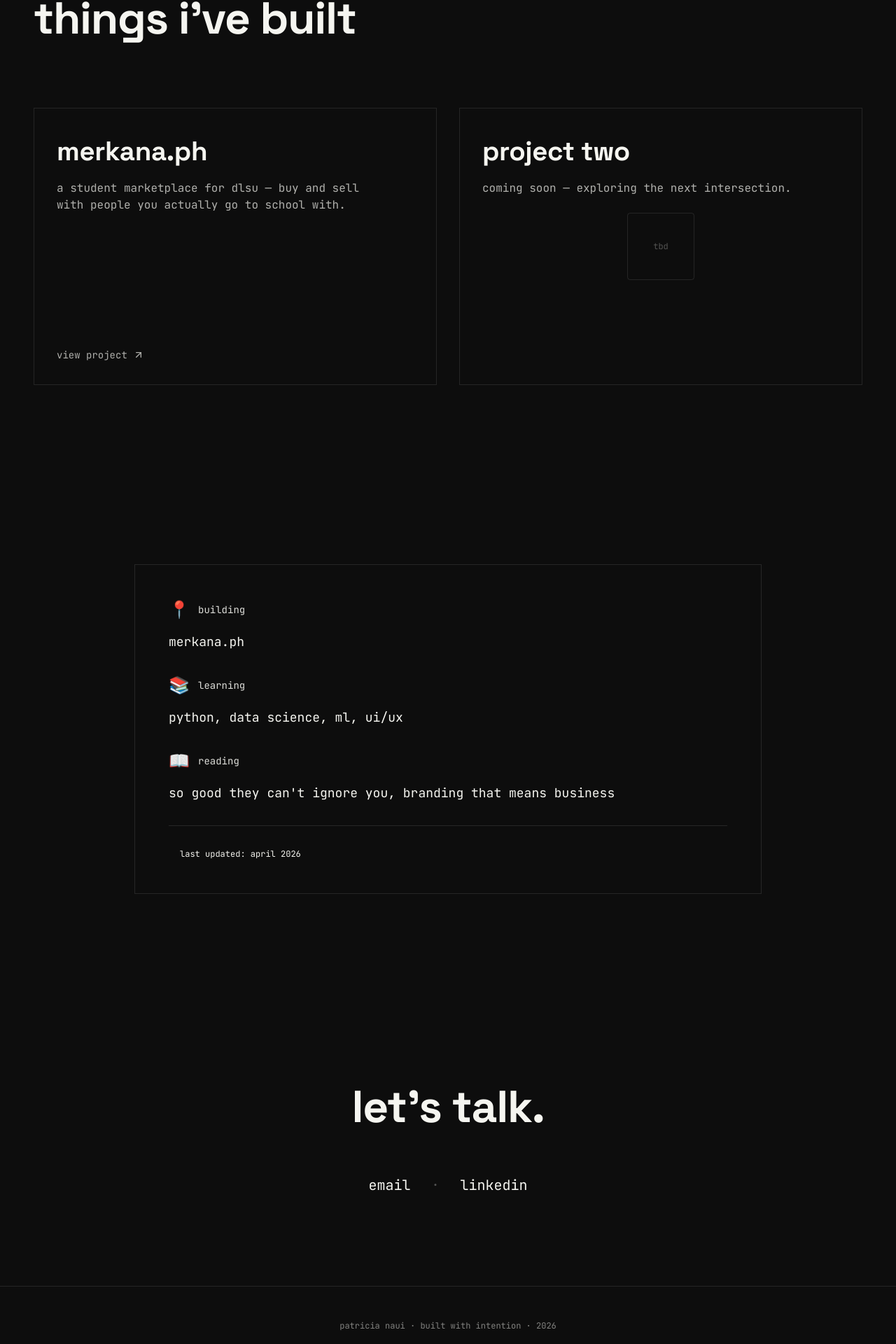
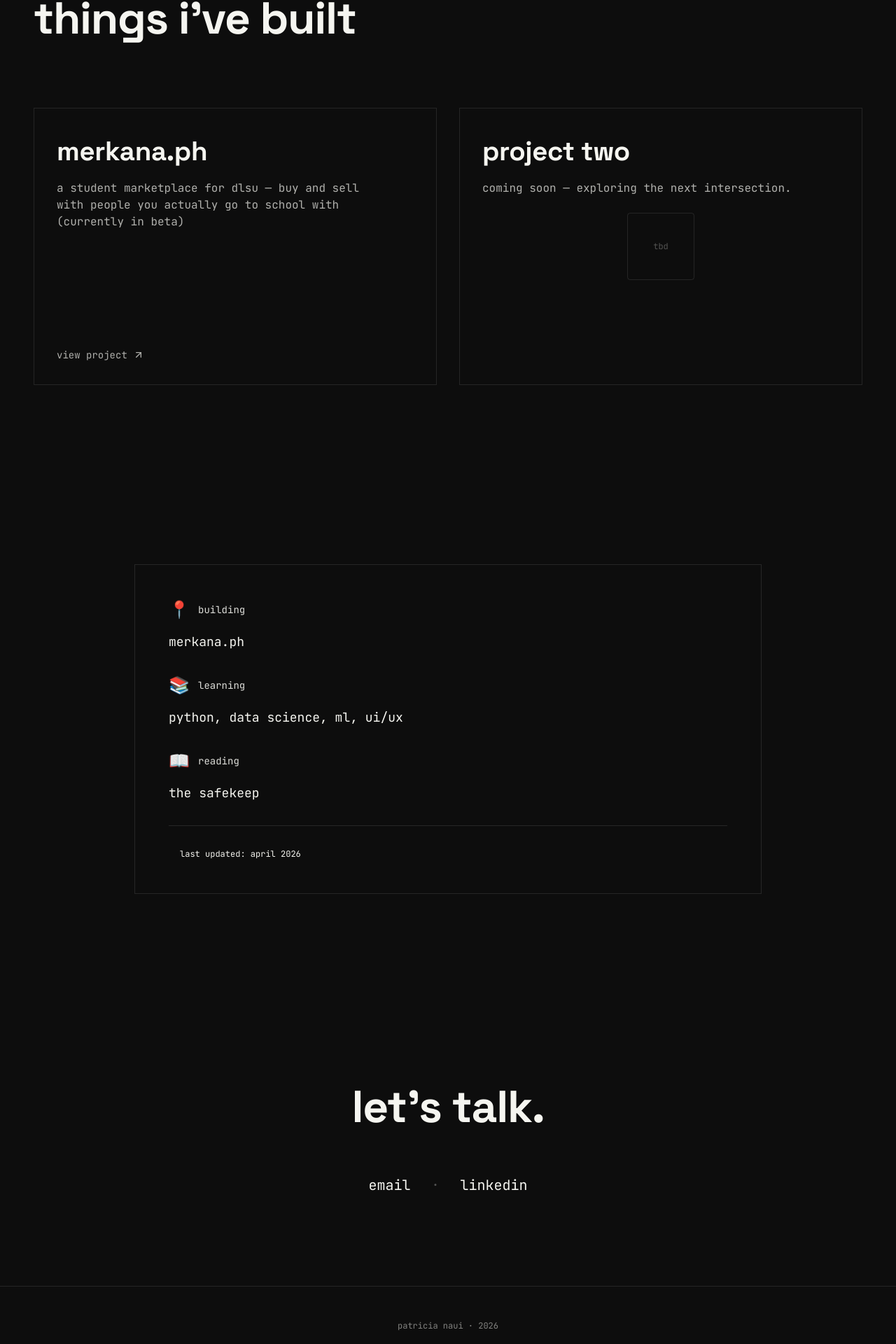
Before and after one commit to patricianaui/portfolio, a React (Vite) app: page / in a window 1280 px wide. Shown: the part 950-2870 px from the top of the page at 70% size. Built offline with nearby package versions, Linux system fonts and the light colour scheme.

Commit message:
V0.2: Changed about info

```diff
--- a/src/app/components/About.tsx
+++ b/src/app/components/About.tsx
@@ -36,7 +36,7 @@ export function About() {
             className="space-y-6"
           >
             <p className="text-lg leading-relaxed">
-              I'm Pat, a DLSU student and co-founder building at the intersection of design and
+              I'm Pat, a DLSU student building at the intersection of design and
               data. I believe the best products come from understanding both how things look and
               how they work.
             </p>
--- a/src/app/components/Contact.tsx
+++ b/src/app/components/Contact.tsx
@@ -72,7 +72,7 @@ export function Footer() {
         style={{ fontFamily: 'var(--font-mono)' }}
         className="text-xs opacity-50 lowercase"
       >
-        patricia naui · built with intention · 2026
+        patricia naui · 2026
       </p>
     </footer>
   );
--- a/src/app/components/Currently.tsx
+++ b/src/app/components/Currently.tsx
@@ -17,7 +17,7 @@ const currentItems = [
     icon: "📖",
     label: "reading",
     value:
-      "so good they can't ignore you, branding that means business",
+      "the safekeep",
   },
 ];
 
--- a/src/app/components/Work.tsx
+++ b/src/app/components/Work.tsx
@@ -6,9 +6,9 @@ import { ArrowUpRight } from "lucide-react";
 const projects = [
   {
     name: "merkana.ph",
-    description: "a student marketplace for dlsu — buy and sell with people you actually go to school with.",
+    description: "a student marketplace for dlsu — buy and sell with people you actually go to school with (currently in beta)",
     image: "/merkana-screenshot.png",
-    link: "https://merkana.ph",
+    link: "www.merkana.ph",
     isPlaceholder: false
   },
   {
@@ -51,9 +51,8 @@ export function Work() {
               initial={{ opacity: 0, y: 30 }}
               animate={isInView ? { opacity: 1, y: 0 } : { opacity: 0, y: 30 }}
               transition={{ duration: 0.6, delay: 0.1 * (index + 1) }}
-              className={`group relative overflow-hidden border border-white/10 bg-card ${
-                project.isPlaceholder ? 'opacity-50' : ''
-              }`}
+              className={`group relative overflow-hidden border border-white/10 bg-card ${project.isPlaceholder ? 'opacity-50' : ''
+                }`}
               style={{
                 aspectRatio: '16/11'
               }}
```
